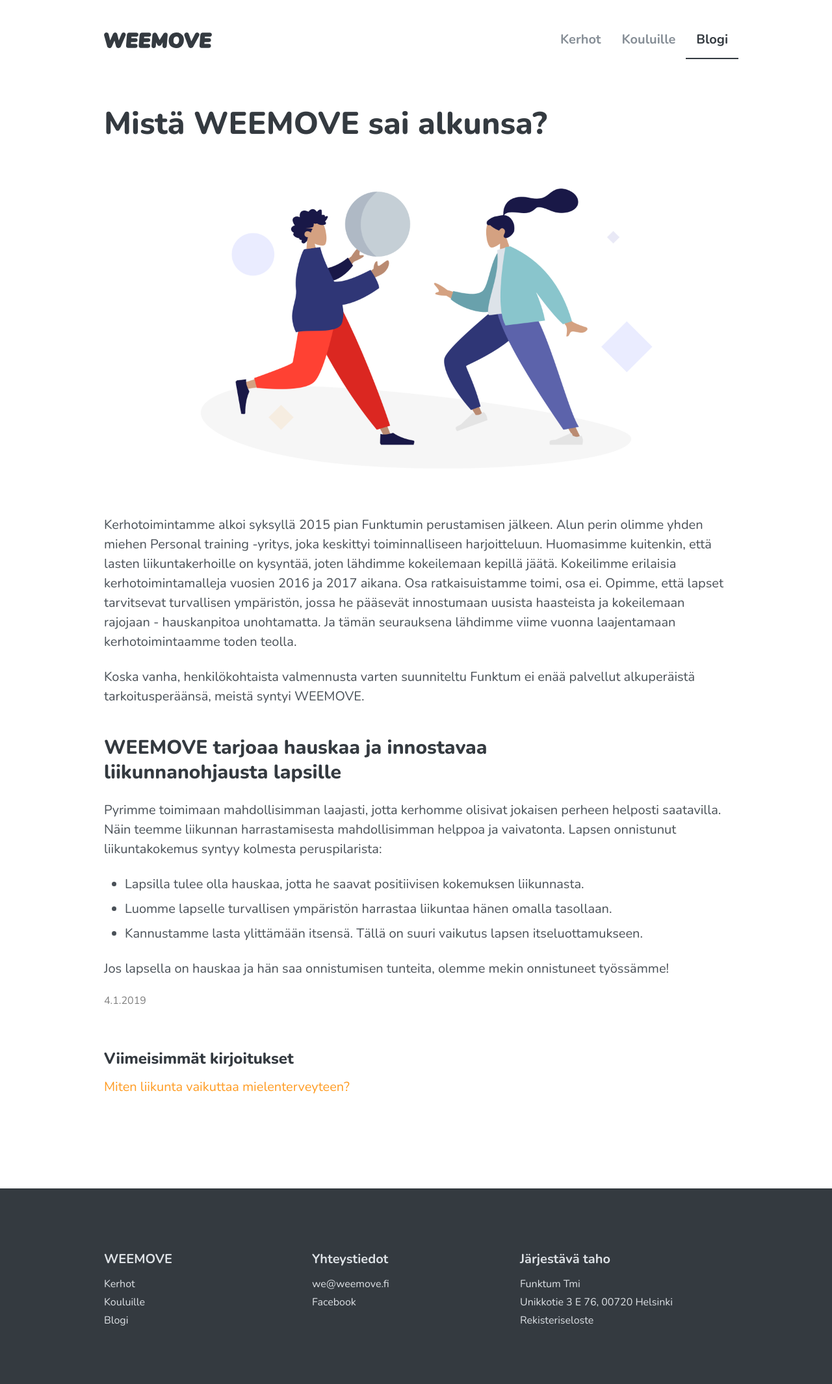
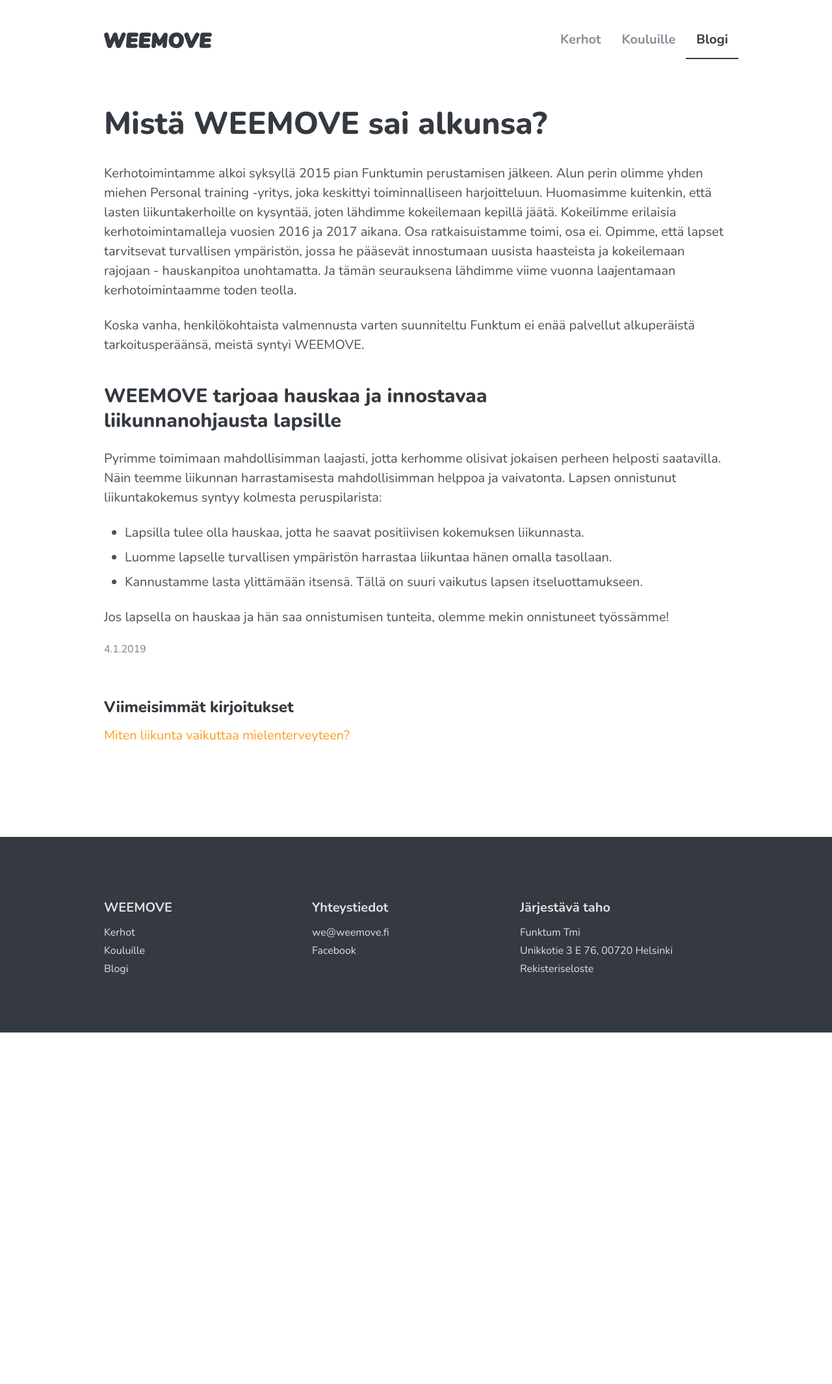
Before and after one commit to Funktum/weemove, a Jekyll site: the page built from _posts/2019-01-04-Mistä-WEEMOVE-sai-alkunsa.md, in a window 1280 px wide. Shown: the whole page at 65% size. Built offline with Jekyll 4.4.1, drawn with Linux system fonts in a browser that asks for light colours; a script that is not in the unit is left out; after the commit the page ends 1589 px from its top, so only the background shows below that.

Commit message:
Update 2019-01-04-Mistä-WEEMOVE-sai-alkunsa.md

```diff
--- a/_posts/2019-01-04-Mistä-WEEMOVE-sai-alkunsa.md
+++ b/_posts/2019-01-04-Mistä-WEEMOVE-sai-alkunsa.md
@@ -2,8 +2,6 @@
 published: true
 layout: post
 title: Mistä WEEMOVE sai alkunsa?
-date: '2019-01-04'
-image: /uploads/weemove-illustration-1.png
 ---
 
 
```
